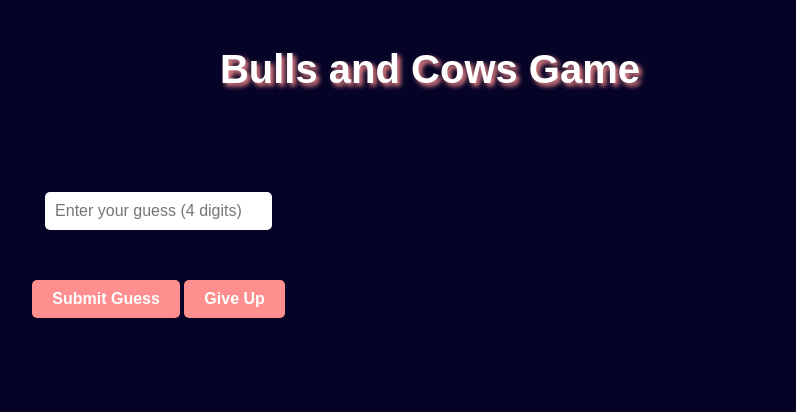
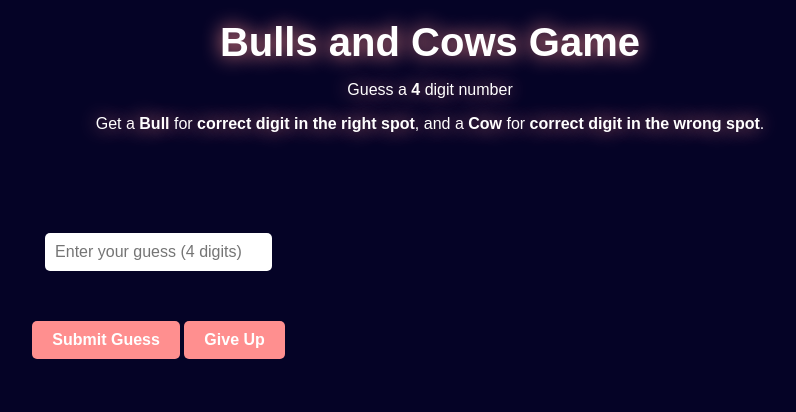
Before and after one commit to sricharangoud07/Bulls-and-Cows, a plain HTML site: page index.html in a window 1280 px wide. Shown: the whole page, without its empty margins (210-1006 px from the left). Drawn offline with Linux system fonts and the light colour scheme.

Commit message:
add instructions

```diff
--- a/index.css
+++ b/index.css
@@ -5,10 +5,11 @@ body {
     padding: 20px;
     background-color: hsl(243, 86%, 8%);
     color: white;
-    text-shadow: 3px 3px 5px rgb(255, 143, 143);
+    text-shadow: 0px 0px 20px rgb(255, 143, 143);
 }
 h1{
     font-size: 40px;
+    margin: 0px;
 }
 #guessInput {
     padding: 10px;
--- a/index.html
+++ b/index.html
@@ -10,6 +10,8 @@
     <h1>
         Bulls and Cows Game
     </h1>
+    <p>Guess a <b>4</b> digit number</p>
+    <p>Get a <b>Bull</b> for <b>correct digit in the right spot</b>, and a <b>Cow</b> for <b>correct digit in the wrong spot</b>.</p>
     <div class="game-wrapper">
         <div class="game-container">
             <input type="text" id="guessInput" placeholder="Enter your guess (4 digits)">
```
